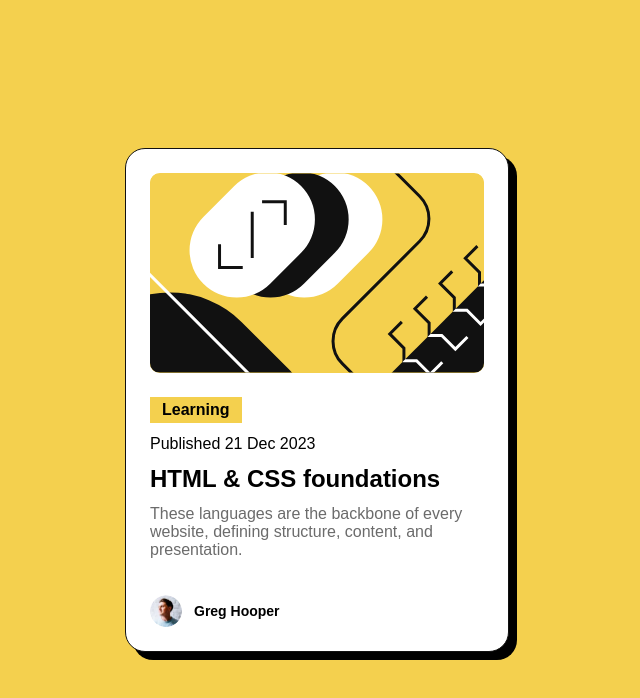
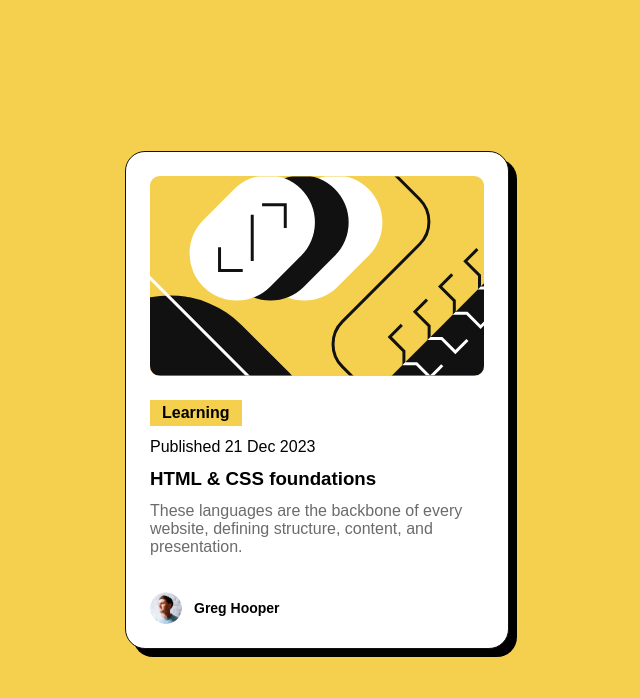
Before and after one commit to IbrahimAyed1/blog-preview-card-main, a plain HTML site: page index.html in a window 1280 px wide. Shown: the whole page, without its empty margins (323-963 px from the left). Drawn offline with Linux system fonts and the light colour scheme.

Commit message:
Fix: Add level 1 heading

```diff
--- a/index.html
+++ b/index.html
@@ -24,7 +24,7 @@
         <section class="card-content mb-15">
           <label class="mb-12">Learning</label>
           <span class="mb-12">Published 21 Dec 2023</span>
-          <h2 class="mb-12">HTML & CSS foundations</h2>
+          <h1 class="mb-12">HTML & CSS foundations</h2>
           <p class="mb-12 description">
             These languages are the backbone of every website, defining
             structure, content, and presentation.
```
